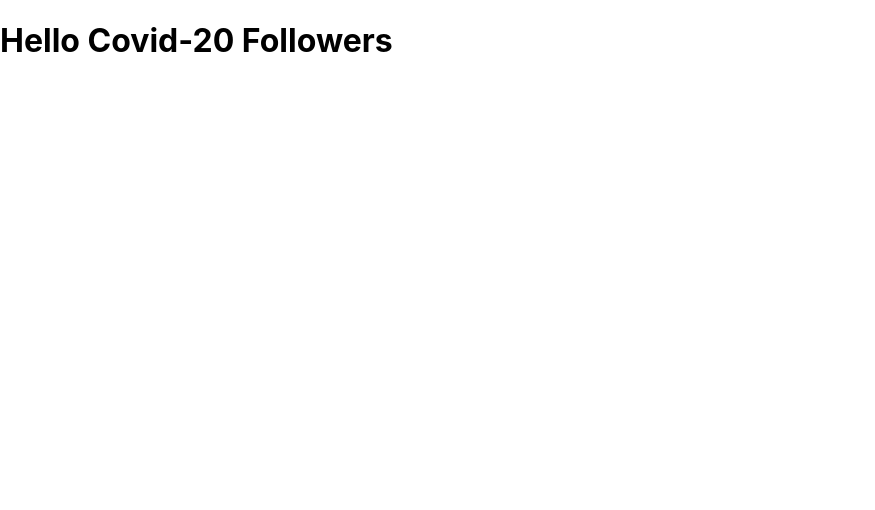
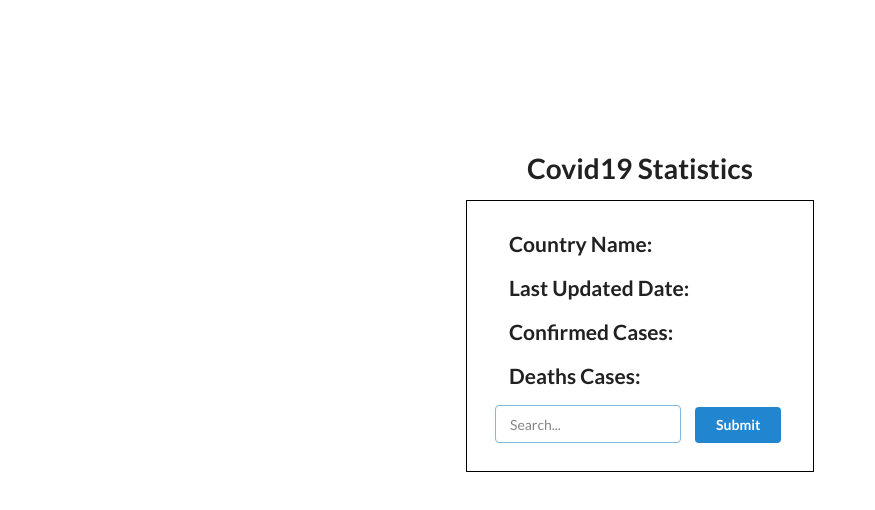
Before and after one commit to di0nys1s/covid19LiveStats, a React (Create React App) app: page / in a window 1280 px wide. Shown: the top 510 px of the page, without its empty margins (0-875 px from the left). Built offline with nearby package versions, Linux system fonts and the light colour scheme.

Commit message:
form complete

```diff
--- a/package.json
+++ b/package.json
@@ -6,6 +6,7 @@
     "@testing-library/jest-dom": "^4.2.4",
     "@testing-library/react": "^9.5.0",
     "@testing-library/user-event": "^7.2.1",
+    "axios": "^0.19.2",
     "react": "^16.13.0",
     "react-dom": "^16.13.0",
     "react-scripts": "3.4.0"
--- a/public/index.html
+++ b/public/index.html
@@ -5,6 +5,15 @@
     <meta name="viewport" content="width=device-width, initial-scale=1" />
     <meta name="theme-color" content="#000000" />
     <meta name="Covid-19" content="Website showing live stats of covid-19" />
+    <link
+      rel="stylesheet"
+      href="//cdn.jsdelivr.net/npm/semantic-ui@2.4.2/dist/semantic.min.css"
+    />
+    <script
+      src="https://code.jquery.com/jquery-3.1.1.min.js"
+      integrity="sha256-hVVnYaiADRTO2PzUGmuLJr8BLUSjGIZsDYGmIJLv2b8="
+      crossorigin="anonymous"
+    ></script>
     <title>Covid-19</title>
   </head>
   <body>
--- a/src/App.css
+++ b/src/App.css
@@ -1,38 +1,29 @@
-.App {
-  text-align: center;
+.container {
+  display: flex;
+  flex-direction: column;
+  justify-content: center;
+  align-items: center;
+  margin-top: 10rem;
 }
 
-.App-logo {
-  height: 40vmin;
-  pointer-events: none;
+
+.header {
+  margin: 1rem;
 }
 
-@media (prefers-reduced-motion: no-preference) {
-  .App-logo {
-    animation: App-logo-spin infinite 20s linear;
-  }
+p {
+  margin: 1rem;
+  font-weight: 600;
+  font-size: 1.5rem;
+
 }
 
-.App-header {
-  background-color: #282c34;
-  min-height: 100vh;
-  display: flex;
-  flex-direction: column;
-  align-items: center;
-  justify-content: center;
-  font-size: calc(10px + 2vmin);
-  color: white;
+.inputText {
+  margin-right: 1rem;
 }
 
-.App-link {
-  color: #61dafb;
+.stats {
+  margin-bottom: 1rem;
+  padding: 2rem;
+  border: 1px solid black;
 }
-
-@keyframes App-logo-spin {
-  from {
-    transform: rotate(0deg);
-  }
-  to {
-    transform: rotate(360deg);
-  }
-}
--- a/src/App.js
+++ b/src/App.js
@@ -1,8 +1,15 @@
 import React from "react";
+import Header from "./components/Header";
+import Stats from "./components/Stats";
 import "./App.css";
 
 function App() {
-  return <h1>Hello Covid-20 Followers</h1>;
+  return (
+    <div className="container">
+      <Header country="Turkey" />
+      <Stats />
+    </div>
+  );
 }
 
 export default App;
--- /dev/null
+++ b/src/components/Header.jsx
@@ -0,0 +1,11 @@
+import React from "react";
+
+const Header = () => {
+  return (
+    <div className="header">
+      <h1 class="ui header">Covid19 Statistics</h1>
+    </div>
+  );
+};
+
+export default Header;
--- /dev/null
+++ b/src/components/Stats.jsx
@@ -0,0 +1,130 @@
+import React, { useState, useEffect } from "react";
+import axios from "axios";
+
+const Stats = () => {
+  const [date, setDate] = useState("");
+  const [confirmed, setConfirmed] = useState("");
+  const [deaths, setDeaths] = useState("");
+  const [selectedCountry, setSelectedCountry] = useState("");
+
+  function handleChange(event) {
+    const newInput = event.target.value;
+    setSelectedCountry(newInput);
+  }
+
+  function handleClick(event) {
+    event.preventDefault();
+
+    getLastUpdatedDate(selectedCountry).then(data => {
+      let updatedDate = new Date(data);
+      let date =
+        updatedDate.getDate() +
+        "/" +
+        updatedDate.getMonth() +
+        "/" +
+        updatedDate.getFullYear();
+      let formattedDate =
+        parseInt(updatedDate.getMinutes()) < 10
+          ? date +
+            " - " +
+            updatedDate.getHours() +
+            ":" +
+            0 +
+            updatedDate.getMinutes()
+          : date +
+            " - " +
+            updatedDate.getHours() +
+            ":" +
+            0 +
+            updatedDate.getMinutes();
+      console.log("date :", formattedDate);
+      setDate(formattedDate);
+    });
+
+    getConfirmedDeaths(selectedCountry).then(data => {
+      let confirmed = data.confirmedCase;
+      let deaths = data.deathCase;
+      setConfirmed(confirmed);
+      setDeaths(deaths);
+    });
+    setSelectedCountry("");
+  }
+
+  return (
+    <div className="stats">
+      <p>
+        Country Name: <span>{selectedCountry}</span>
+      </p>
+      <p>
+        Last Updated Date: <span>{date}</span>
+      </p>
+      <p>
+        Confirmed Cases: <span>{confirmed}</span>
+      </p>
+      <p>
+        Deaths Cases: <span>{deaths}</span>
+      </p>
+
+      <div className="wrapper">
+        <div className="ui input focus inputText">
+          <input
+            onChange={handleChange}
+            type="text"
+            name="country"
+            value={selectedCountry}
+            placeholder="Search..."
+            className="ui input-focus"
+          />
+        </div>
+        <button className="ui primary button btnSubmit" onClick={handleClick}>
+          Submit
+        </button>
+      </div>
+    </div>
+  );
+};
+
+async function getLastUpdatedDate(country) {
+  try {
+    const response = await axios(
+      `https://covid-19-coronavirus-statistics.p.rapidapi.com/v1/stats/?country=${country}`,
+      {
+        headers: {
+          "x-rapidapi-host": "covid-19-coronavirus-statistics.p.rapidapi.com",
+          "x-rapidapi-key": "4b001ab0ecmsh6d7584a5671ef4dp1da722jsn4ac7325e92ee"
+        }
+      }
+    );
+    const date = await response.data.data.lastChecked;
+    return date;
+  } catch (err) {
+    console.log("Error :", err);
+  }
+}
+
+async function getConfirmedDeaths(country) {
+  try {
+    const response = await axios(
+      `https://covid-19-coronavirus-statistics.p.rapidapi.com/v1/stats/?country=${country}`,
+      {
+        headers: {
+          "x-rapidapi-host": "covid-19-coronavirus-statistics.p.rapidapi.com",
+          "x-rapidapi-key": "4b001ab0ecmsh6d7584a5671ef4dp1da722jsn4ac7325e92ee"
+        }
+      }
+    );
+    const confirmed = await response.data.data.covid19Stats[0].confirmed;
+    const death = await response.data.data.covid19Stats[0].deaths;
+
+    let obj = {
+      confirmedCase: confirmed,
+      deathCase: death
+    };
+
+    return obj;
+  } catch (err) {
+    console.log("Error :", err);
+  }
+}
+
+export default Stats;
--- a/src/index.css
+++ /dev/null
@@ -1,13 +0,0 @@
-body {
-  margin: 0;
-  font-family: -apple-system, BlinkMacSystemFont, 'Segoe UI', 'Roboto', 'Oxygen',
-    'Ubuntu', 'Cantarell', 'Fira Sans', 'Droid Sans', 'Helvetica Neue',
-    sans-serif;
-  -webkit-font-smoothing: antialiased;
-  -moz-osx-font-smoothing: grayscale;
-}
-
-code {
-  font-family: source-code-pro, Menlo, Monaco, Consolas, 'Courier New',
-    monospace;
-}
--- a/src/index.js
+++ b/src/index.js
@@ -1,6 +1,5 @@
 import React from "react";
 import ReactDOM from "react-dom";
-import "./index.css";
 import App from "./App";
 
 ReactDOM.render(<App />, document.getElementById("root"));
```
Also changed, not shown: 1 other file (tests, documents, lock files or other folders).
